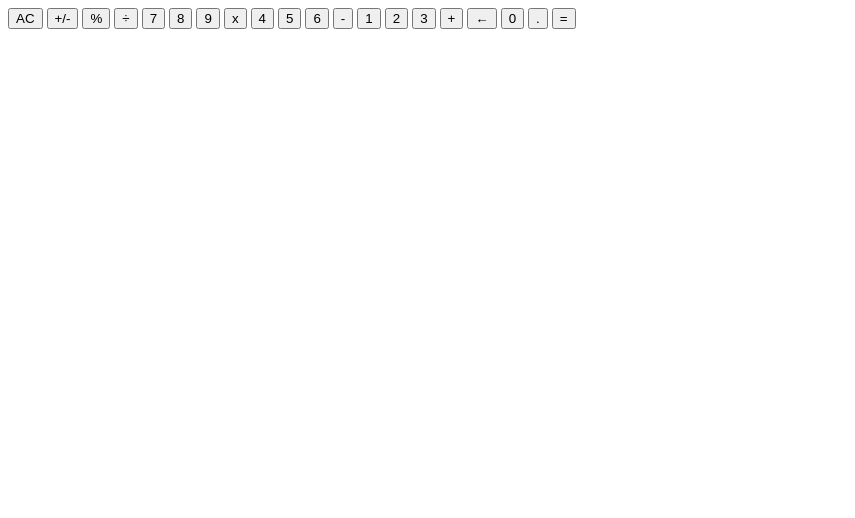
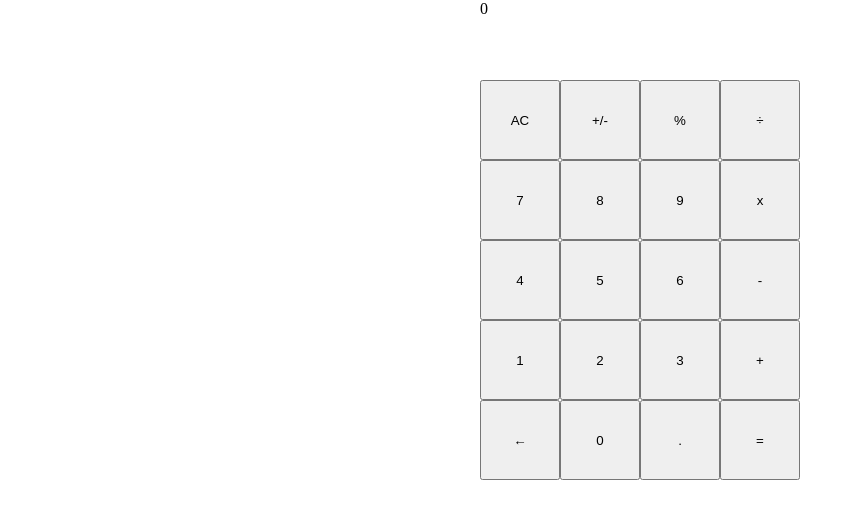
Before and after one commit to ekauf/project-calculator, a plain HTML site: page index.html in a window 1280 px wide. Shown: the whole page, without its empty margins (0-855 px from the left). Drawn offline with Linux system fonts and the light colour scheme.

Commit message:
added grid template area

```diff
--- a/index.html
+++ b/index.html
@@ -4,34 +4,37 @@
     <meta charset="UTF-8" />
     <meta http-equiv="X-UA-Compatible" content="IE=edge" />
     <meta name="viewport" content="width=device-width, initial-scale=1.0" />
-    <title>Document</title>
+    <link rel="stylesheet" href="style.css" />
+    <title>Calculator</title>
   </head>
   <body>
     <div class="calculator">
-      <div class="calculator_display"></div>
+      <div class="calculator_display">0</div>
 
-      <div class="calculator_buttons">
       <button class="button">AC</button>
       <button class="button">+/-</button>
       <button class="button">%</button>
       <button class="button">÷</button>
+
       <button class="button">7</button>
       <button class="button">8</button>
       <button class="button">9</button>
       <button class="button">x</button>
+
       <button class="button">4</button>
       <button class="button">5</button>
       <button class="button">6</button>
       <button class="button">-</button>
+
       <button class="button">1</button>
       <button class="button">2</button>
       <button class="button">3</button>
       <button class="button">+</button>
+
       <button class="button">&larr;</button>
       <button class="button">0</button>
       <button class="button">.</button>
       <button class="button">=</button>
     </div>
-    </div>
   </body>
 </html>
--- a/style.scss
+++ b/style.scss
@@ -0,0 +1,25 @@
+* {
+  margin: 0;
+  padding: 0;
+  box-sizing: border-box;
+}
+
+.calculator {
+  display: grid;
+  grid-template-columns: 80px 80px 80px 80px;
+  grid-template-rows: 80px 80px 80px 80px 80px 80px;
+  justify-content: center;
+  grid-template-areas:
+    "header header header header"
+    "main main main main"
+    "main main main main"
+    "main main main main"
+    "main main main main"
+    "main main main main";
+}
+
+.calculator_display {
+  grid-area: header;
+  grid-row-start: 1;
+  grid-row-end: 1;
+}
```
Also changed, not shown: style.css, 1 other file. Lines whose indentation alone changed are shown as unchanged.
